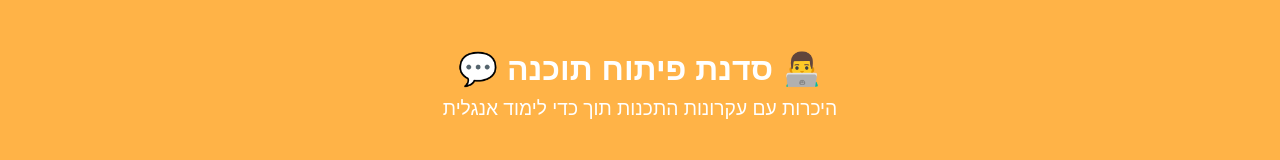
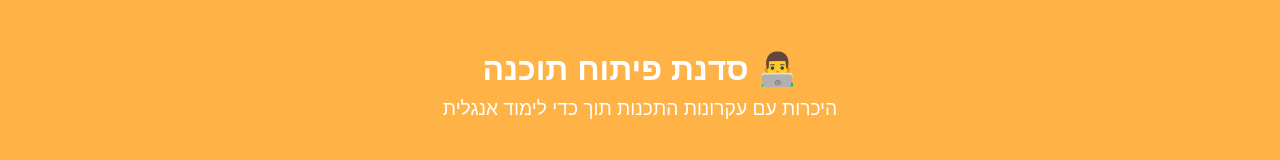
Before and after one commit to MeraStein/workshop-web, a Next.js app: page / in a window 1280 px wide. Shown: the top 160 px of the page. Built offline with nearby package versions, Linux system fonts and the light colour scheme.

Commit message:
deleted icon

```diff
--- a/app/page.tsx
+++ b/app/page.tsx
@@ -17,7 +17,7 @@ export default function Home() {
   return (
     <div className={styles.wrapper}>
       <header className={styles.header}>
-        <h1>👨‍💻 {TITLE} 💬</h1>
+        <h1>👨‍💻 {TITLE} </h1>
         <p>{SUBTITLE}</p>
       </header>
 
```
